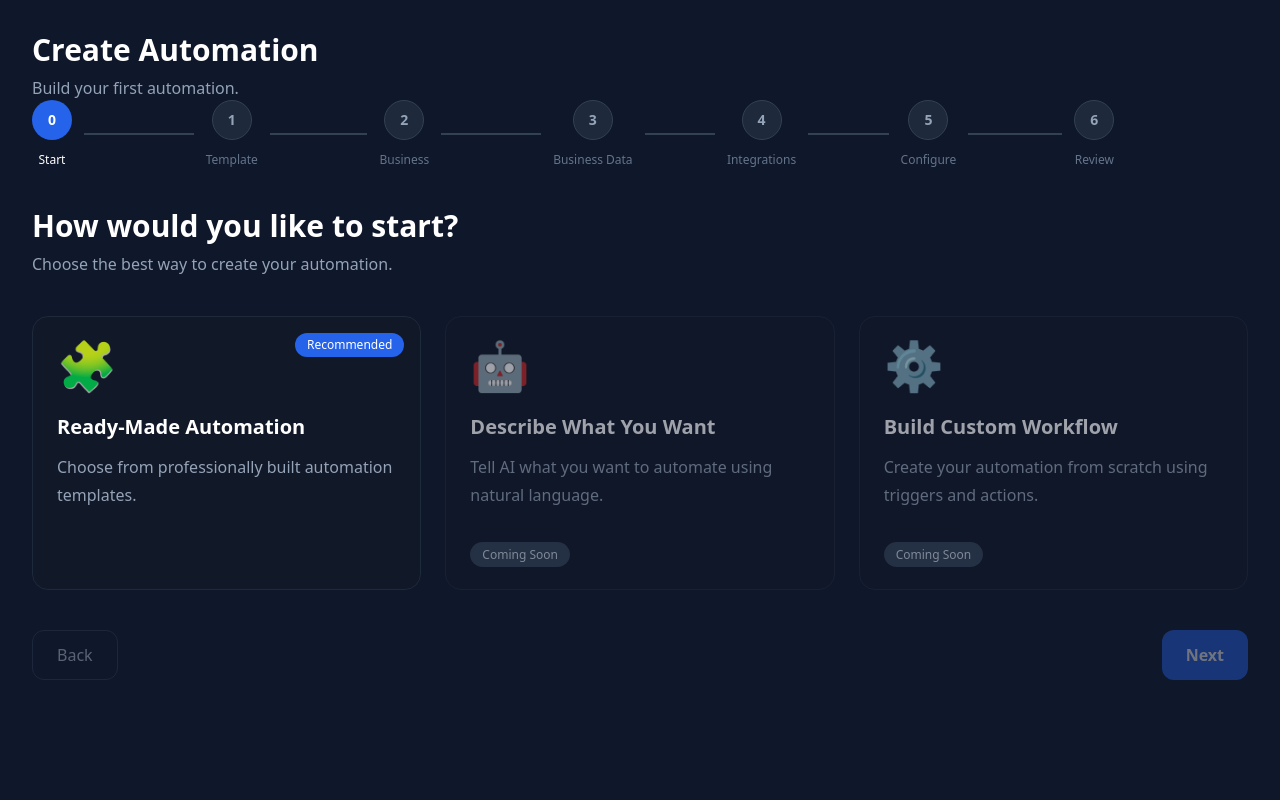
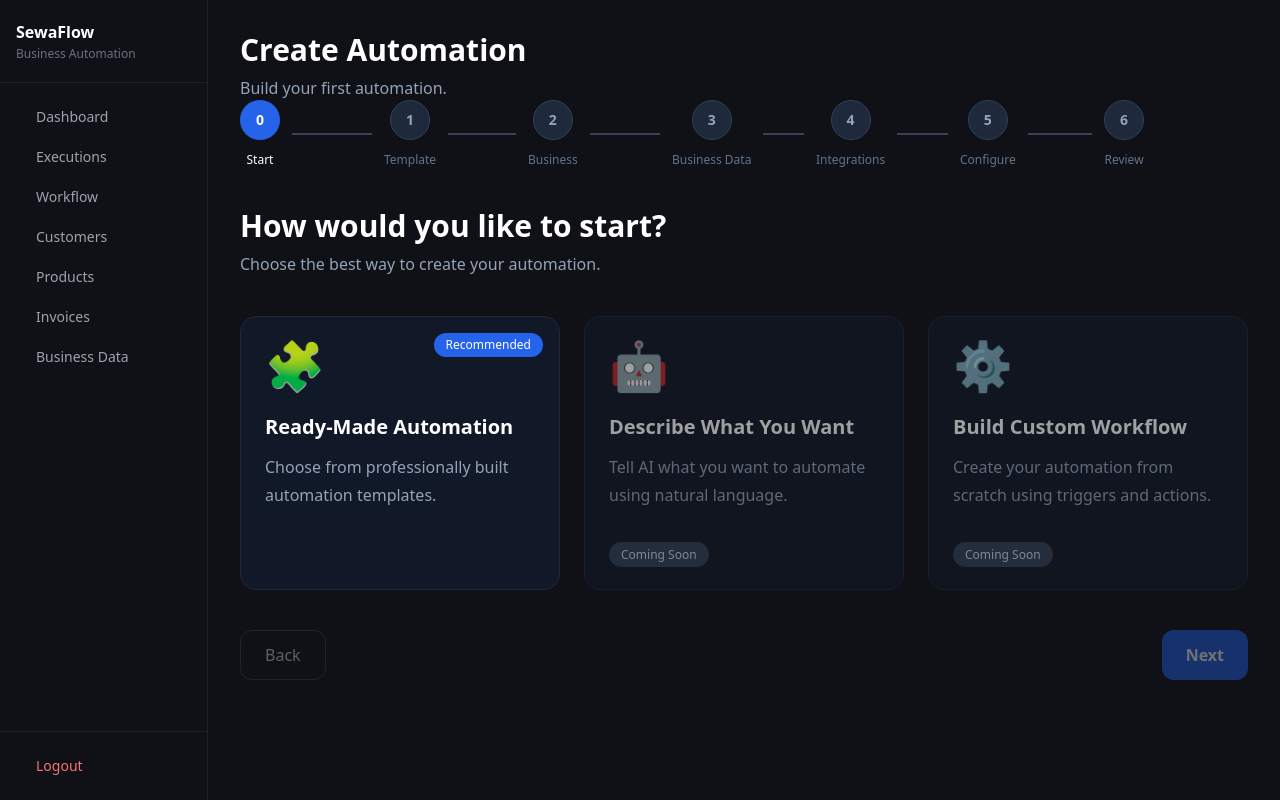
Before and after one commit to CodingShubham/SewaFlow, a React app in the folder client/app/: page /create-automation in a window 1280 px wide. Built offline with nearby package versions, Linux system fonts and the light colour scheme; the HTML template or start-up script is replaced by a standard one.

Commit message:
fix:while testing whole platform ->fixed error in  integration logic

```diff
--- a/client/app/src/pages/CreateAutomation.jsx
+++ b/client/app/src/pages/CreateAutomation.jsx
@@ -11,6 +11,7 @@
 import ReviewStep from "../components/automation/ReviewStep";
 import { createWorkflow } from "../services/workflowService";
 import BusinessData from "../pages/BusinessData";
+import Sidebar from "../components/Sidebar";
 
 const CreateAutomation = () => {
     const [currentStep, setCurrentStep] = useState(STEPS.START);
@@ -114,10 +115,17 @@
 
 
 
-    return (
-        <div className="min-h-screen bg-[#0F172A] p-8">
+   return (
 
-            <div className="max-w-7xl mx-auto">
+    <div className="flex min-h-screen bg-[#0f1117]">
+
+        <Sidebar />
+
+        <main className="flex-1 overflow-y-auto">
+
+            <div className="max-w-7xl mx-auto p-8">
+
+                {/* Existing content starts here */}
 
                 <h1 className="text-3xl font-bold text-white">
                     Create Automation
@@ -388,7 +396,7 @@
                 </div>
 
             </div>
-
+            </main>
         </div>
     );
 };
```
Also changed, not shown: 2 other files (tests, documents, lock files or other folders).
